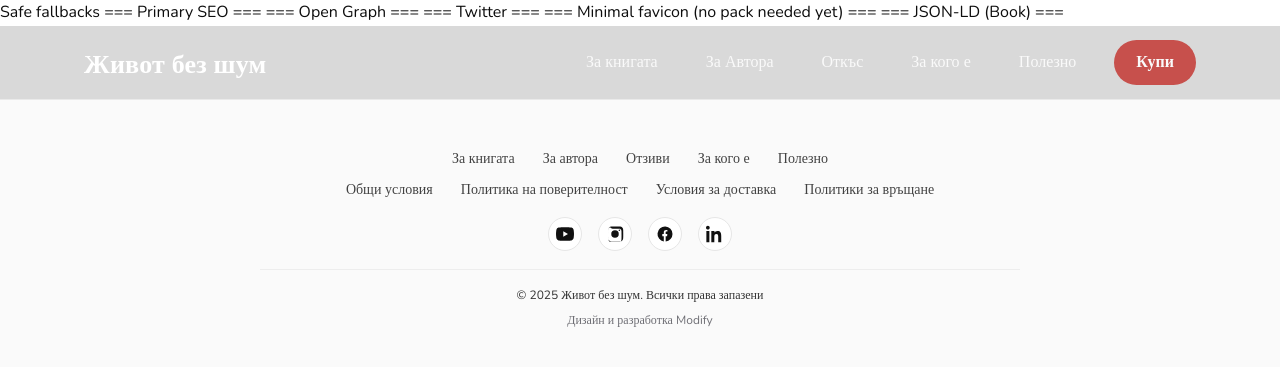
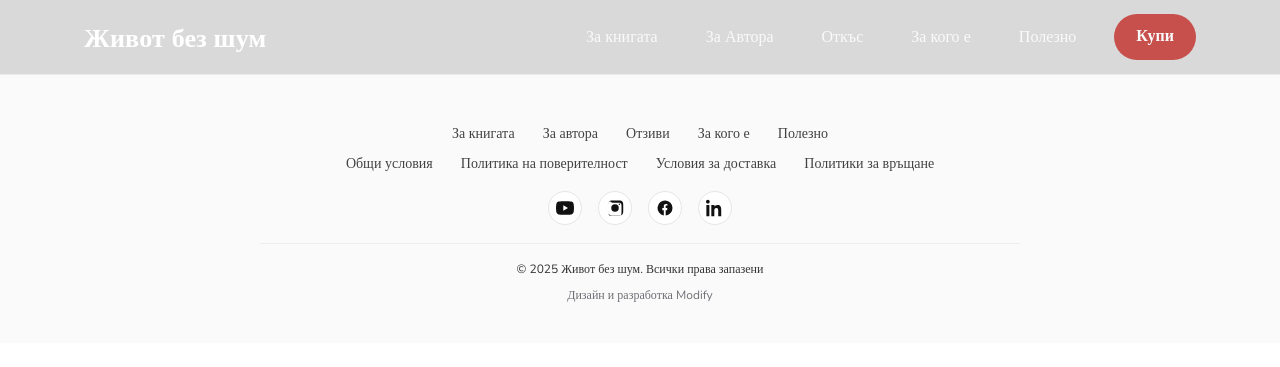
Before and after one commit to rainballs/jivot-bez-shum, a Django app: template templates/base.html in a window 1280 px wide. Shown: the top 367 px of the page. Run offline with Django 5.2, Linux system fonts and the light colour scheme; the template is opened without the code that fills it, so the values that code supplies are empty.

Commit message:
FIX SEO #2

```diff
--- a/templates/base.html
+++ b/templates/base.html
@@ -4,11 +4,11 @@
 <head>
     <meta charset="utf-8">
     <meta name="viewport" content="width=device-width,initial-scale=1">
-{#    {% include "partials/seo.html" %}#}
-    Safe fallbacks
+
+    {# Safe fallbacks #}
     {% with scheme=request.scheme|default:"https" host=request.get_host|default:"example.com" %}
 
-        === Primary SEO ===
+        {# === Primary SEO === #}
         <title>{% block meta_title %}Излекувах се от шум в ушите | Книга „Живот без шум“ – Филип
             Стоянов{% endblock %}</title>
         <meta name="description"
@@ -18,7 +18,7 @@
         <link rel="canonical"
               href="{% block meta_canonical %}{{ scheme }}://{{ host }}{{ request.path|default:'/' }}{% endblock %}">
 
-        === Open Graph ===
+        {# === Open Graph === #}
         <meta property="og:type" content="{% block og_type %}website{% endblock %}">
         <meta property="og:site_name" content="Живот без шум">
         <meta property="og:title"
@@ -31,21 +31,20 @@
               content="{% block og_image %}{{ scheme }}://{{ host }}{% static 'images/og-default.jpg' %}{% endblock %}">
         <meta property="og:locale" content="bg_BG">
 
-        === Twitter ===
+        {# === Twitter === #}
         <meta name="twitter:card" content="summary_large_image">
         <meta name="twitter:title"
               content="{% block twitter_title %}Излекувах се от шум в ушите | Книга „Живот без шум“ – Филип Стоянов{% endblock %}">
         <meta name="twitter:description"
               content="{% block twitter_description %}Автобиографичната книга „Живот без шум“ от Филип Стоянов – лична история, решения и надежда за лечение и премахване на шума в ушите.{% endblock %}">
         <meta name="twitter:image" content="
-
                 {% block twitter_image %}{{ scheme }}://{{ host }}{% static 'images/og-default.jpg' %}{% endblock %}">
 
 
-        === Minimal favicon (no pack needed yet) ===
-        <link rel="icon" type="image/svg+xml" href="{% static 'favicons/favicon.svg' %}">
+        {# === Minimal favicon (no pack needed yet) === #}
+{#        <link rel="icon" type="image/svg+xml" href="{% static 'favicons/favicon.svg' %}">#}
 
-        === JSON-LD (Book) ===
+        {# === JSON-LD (Book) === #}
         <script type="application/ld+json">
             {
               "@context": "https://schema.org",
@@ -56,9 +55,9 @@
               "inLanguage": "bg",
               "description": "Автобиографичната книга „Живот без шум“ от Филип Стоянов – лична история, решения и надежда за лечение и премахване на шума в ушите.",
               "image": ["{{ scheme }}://{{ host }}{% static 'images/og-default.jpg' %}"],
-        "url": "{{ scheme }}://{{ host }}{{ request.path|default:'/' }}",
-        "publisher": { "@type": "Organization", "name": "Живот без шум" }
-      }
+    "url": "{{ scheme }}://{{ host }}{{ request.path|default:'/' }}",
+    "publisher": { "@type": "Organization", "name": "Живот без шум" }
+  }
         </script>
 
     {% endwith %}
--- a/templates/checkout/info.html
+++ b/templates/checkout/info.html
@@ -1,7 +1,6 @@
 {% extends "base.html" %}
 {% load static %}
 {% block title %}Поръчка — Информация{% endblock %}
-{% block meta_robots %}noindex,nofollow{% endblock %}
 
 {% block content %}
     <section class="section">
--- a/templates/pages/home.html
+++ b/templates/pages/home.html
@@ -1,10 +1,6 @@
 {% extends "base.html" %}
 {% load static %}
 {% block title %}Живот без шум — Официален сайт{% endblock %}
-{% block meta_title %}Излекувах се от шум в ушите | Книга „Живот без шум“ – Филип Стоянов{% endblock %}
-{% block meta_description %}Автобиографична книга с работещи подходи за лечение и премахване на шум в ушите. Поръчай
-    онлайн.{% endblock %}
-{% block og_image %}{{ request.scheme }}://{{ request.get_host }}{% static 'images/og-home.jpg' %}{% endblock %}
 
 {% block content %}
     {# ===== MOBILE-ONLY HERO (book on light grey) ===== #}
```
